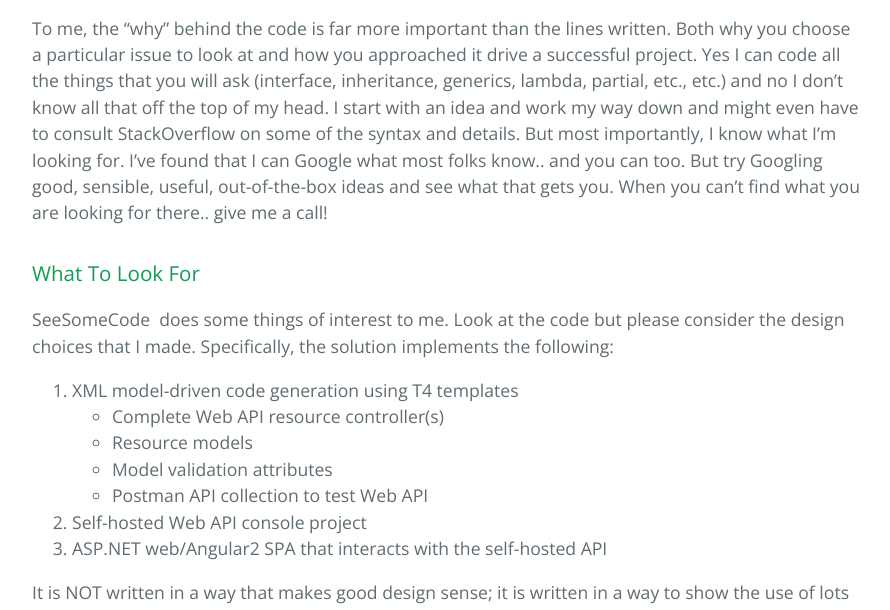
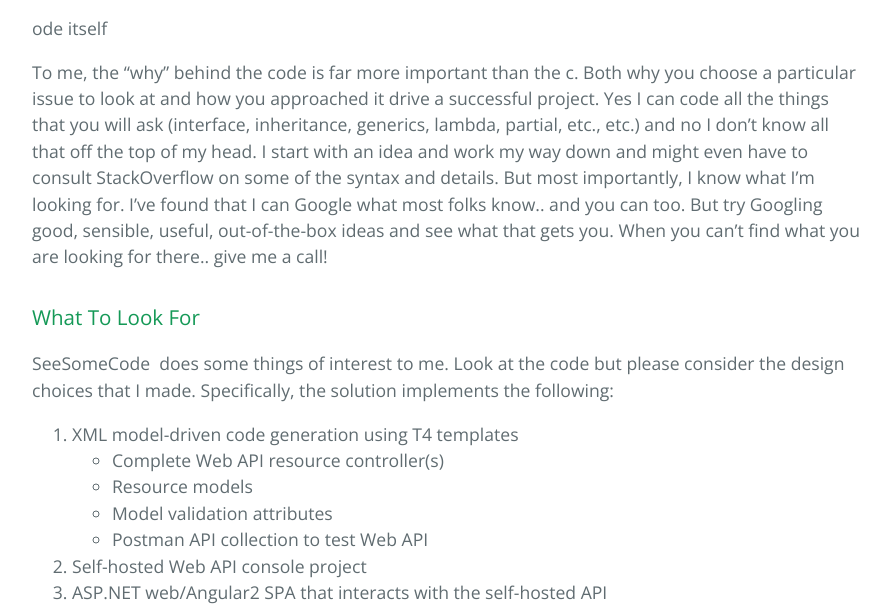
Before and after one commit to netbizsystems/SeeSomeCode, a plain HTML site: page index.html in a window 1280 px wide. Shown: the part 922-1532 px from the top of the page, without its empty margins (192-1082 px from the left). Drawn offline with nearby package versions, Linux system fonts and the light colour scheme.

Commit message:
Update index.html

```diff
--- a/index.html
+++ b/index.html
@@ -26,7 +26,7 @@
 
 <p><img src="https://cloud.githubusercontent.com/assets/6307154/12423661/7ddb5dea-be9a-11e5-955b-eb6c17223670.PNG" alt="hello"></p>
 
-<p>To me, the “why” behind the code is far more important than the lines written. Both why you choose a particular issue to look at and how you approached it drive a successful project. Yes I can code all the things that you will ask (interface, inheritance, generics, lambda, partial, etc., etc.) and no I don’t know all that off the top of my head. I start with an idea and work my way down and might even have to consult StackOverflow on some of the syntax and details. But most importantly, I know what I’m looking for. I’ve found that I can Google what most folks know.. and you can too. But try Googling good, sensible, useful, out-of-the-box ideas and see what that gets you. When you can’t find what you are looking for there.. give me a call!</p>
+ode itself<p>To me, the “why” behind the code is far more important than the c. Both why you choose a particular issue to look at and how you approached it drive a successful project. Yes I can code all the things that you will ask (interface, inheritance, generics, lambda, partial, etc., etc.) and no I don’t know all that off the top of my head. I start with an idea and work my way down and might even have to consult StackOverflow on some of the syntax and details. But most importantly, I know what I’m looking for. I’ve found that I can Google what most folks know.. and you can too. But try Googling good, sensible, useful, out-of-the-box ideas and see what that gets you. When you can’t find what you are looking for there.. give me a call!</p>
 
 <h3>
 <a id="what-to-look-for" class="anchor" href="#what-to-look-for" aria-hidden="true"><span aria-hidden="true" class="octicon octicon-link"></span></a>What To Look For</h3>
```
